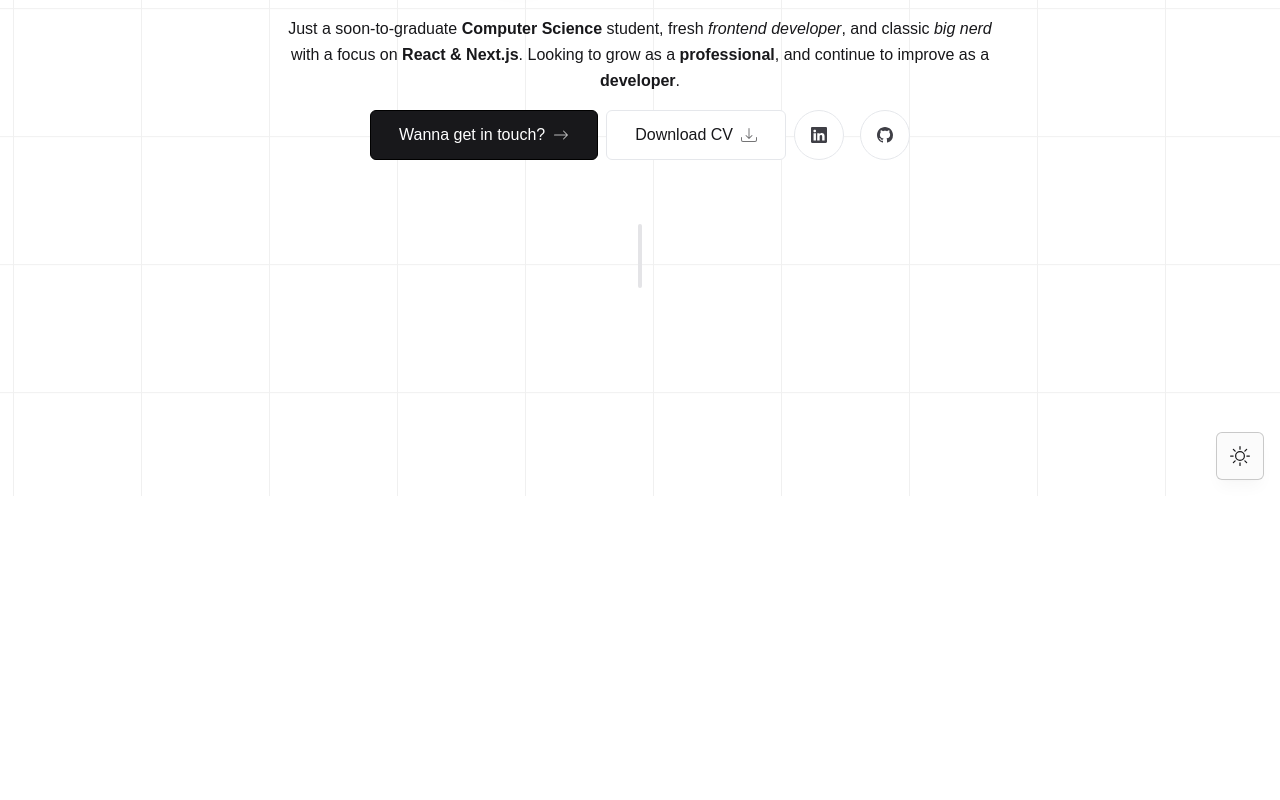
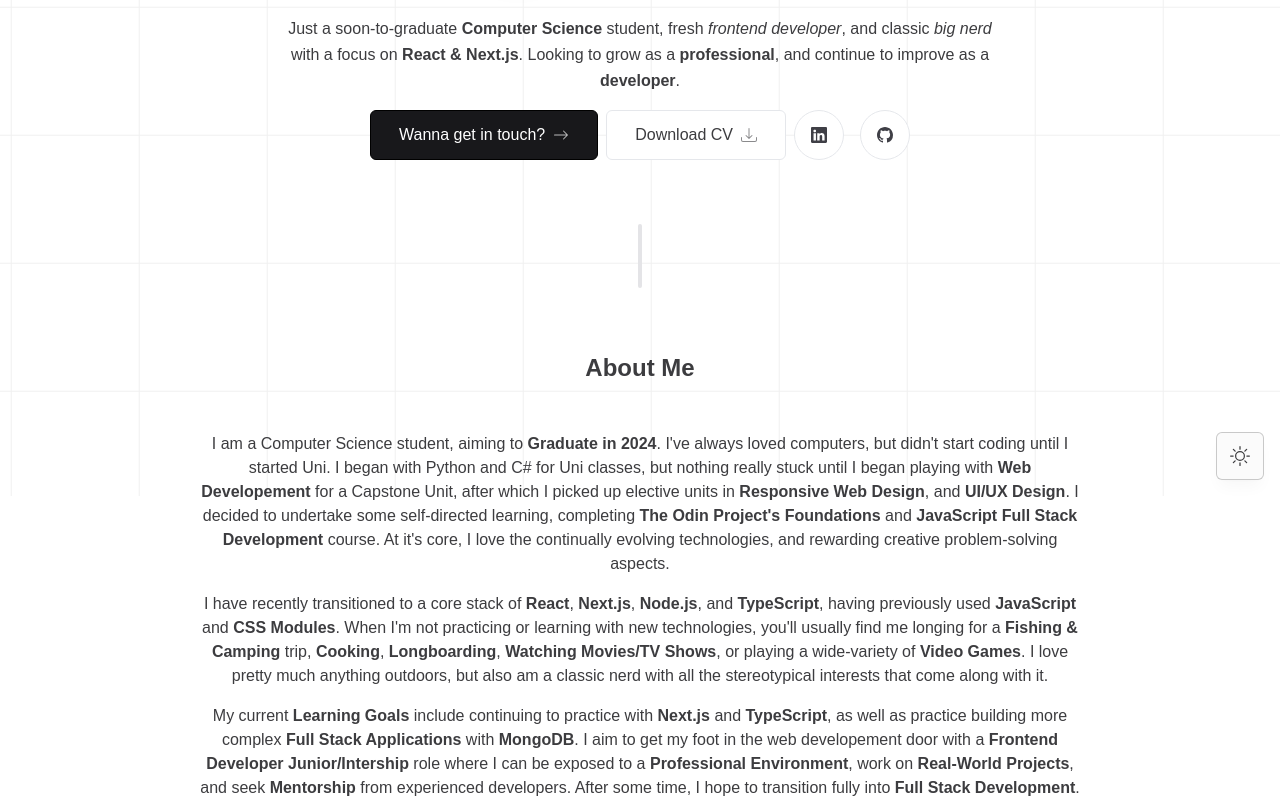
Before and after one commit to williamalowe/next-portfolio, a Next.js app: page / in a window 1280 px wide. Shown: the part 304-1104 px from the top of the page. Before the commit the page ends 800 px from the top, so only its background shows below. Built offline with nearby package versions, Linux system fonts and the light colour scheme; a web font is replaced by a local one.

Commit message:
feat: add about-component

```diff
--- a/src/app/layout.tsx
+++ b/src/app/layout.tsx
@@ -21,7 +21,7 @@ export default function RootLayout({
   return (
     <html lang="en">
       <body
-        className={`${font.className} min-h-screen text-zinc-900 pt-28 sm:pt-36 dark:text-zinc-50/80`}
+        className={`${font.className} min-h-screen text-zinc-800/90 pt-28 sm:pt-36 dark:text-zinc-50/80`}
       >
         <ThemeContextProvider>
           <Background />
--- a/src/app/page.tsx
+++ b/src/app/page.tsx
@@ -1,3 +1,4 @@
+import About from "@/components/about";
 import Intro from "@/components/intro";
 import SectionStep from "@/components/section-step";
 
@@ -6,6 +7,7 @@ export default function Home() {
     <main className="flex flex-col items-center">
       <Intro />
       <SectionStep />
+      <About />
     </main>
   );
 }
--- /dev/null
+++ b/src/components/about.tsx
@@ -0,0 +1,92 @@
+"use client";
+
+import { motion } from "framer-motion";
+
+export default function About() {
+  return (
+    <div className="flex flex-col items-center gap-y-4">
+      <motion.h3
+        className="text-2xl font-bold"
+        initial={{
+          opacity: 0,
+          y: 100,
+        }}
+        animate={{
+          opacity: 1,
+          y: 0,
+        }}
+        transition={{
+          delay: 0.45,
+        }}
+      >
+        About Me
+      </motion.h3>
+      <motion.div
+        className="mt-8 flex flex-col gap-y-4"
+        initial={{
+          opacity: 0,
+          y: 100,
+        }}
+        animate={{
+          opacity: 1,
+          y: 0,
+        }}
+        transition={{
+          delay: 0.55,
+        }}
+      >
+        <p className="px-8 max-w-[960px] text-center text-sm sm:text-base">
+          I am a Computer Science student, aiming to <span className="font-bold">Graduate in 2024</span>. I&apos;ve
+          always loved computers, but didn&apos;t start coding until I started
+          Uni. I began with Python and C# for Uni classes, but nothing really
+          stuck until I began playing with{" "}
+          <span className="font-bold">Web Developement</span> for a Capstone
+          Unit, after which I picked up elective units in{" "}
+          <span className="font-bold">Responsive Web Design</span>, and{" "}
+          <span className="font-bold">UI/UX Design</span>. I decided to
+          undertake some self-directed learning, completing{" "}
+          <span className="font-bold">The Odin Project&apos;s Foundations</span>{" "}
+          and{" "}
+          <span className="font-bold">JavaScript Full Stack Development</span>{" "}
+          course. At it&apos;s core, I love the continually evolving
+          technologies, and rewarding creative problem-solving aspects.
+        </p>
+        <p className="px-8 max-w-[960px] text-center text-sm sm:text-base">
+          I have recently transitioned to a core stack of{" "}
+          <span className="font-bold">React</span>,{" "}
+          <span className="font-bold">Next.js</span>,{" "}
+          <span className="font-bold">Node.js</span>, and{" "}
+          <span className="font-bold">TypeScript</span>, having previously used{" "}
+          <span className="font-bold">JavaScript</span> and{" "}
+          <span className="font-bold">CSS Modules</span>. When I&apos;m not
+          practicing or learning with new technologies, you&apos;ll usually find
+          me longing for a <span className="font-bold">Fishing & Camping</span>{" "}
+          trip, <span className="font-bold">Cooking</span>,{" "}
+          <span className="font-bold">Longboarding</span>,{" "}
+          <span className="font-bold">Watching Movies/TV Shows</span>, or
+          playing a wide-variety of{" "}
+          <span className="font-bold">Video Games</span>. I love pretty much
+          anything outdoors, but also am a classic nerd with all the
+          stereotypical interests that come along with it.
+        </p>
+        <p className="px-8 max-w-[960px] text-center text-sm sm:text-base">
+          My current <span className="font-bold">Learning Goals</span> include
+          continuing to practice with <span className="font-bold">Next.js</span>{" "}
+          and <span className="font-bold">TypeScript</span>, as well as practice
+          building more complex{" "}
+          <span className="font-bold">Full Stack Applications</span>
+          {" "}with{" "}
+          <span className="font-bold">MongoDB</span>. I aim to get my foot in
+          the web developement door with a{" "}
+          <span className="font-bold">Frontend Developer Junior/Intership</span>{" "}
+          role where I can be exposed to a{" "}
+          <span className="font-bold">Professional Environment</span>, work on{" "}
+          <span className="font-bold">Real-World Projects</span>, and seek{" "}
+          <span className="font-bold">Mentorship</span> from experienced
+          developers. After some time, I hope to transition fully into{" "}
+          <span className="font-bold">Full Stack Development</span>.
+        </p>
+      </motion.div>
+    </div>
+  );
+}
```
